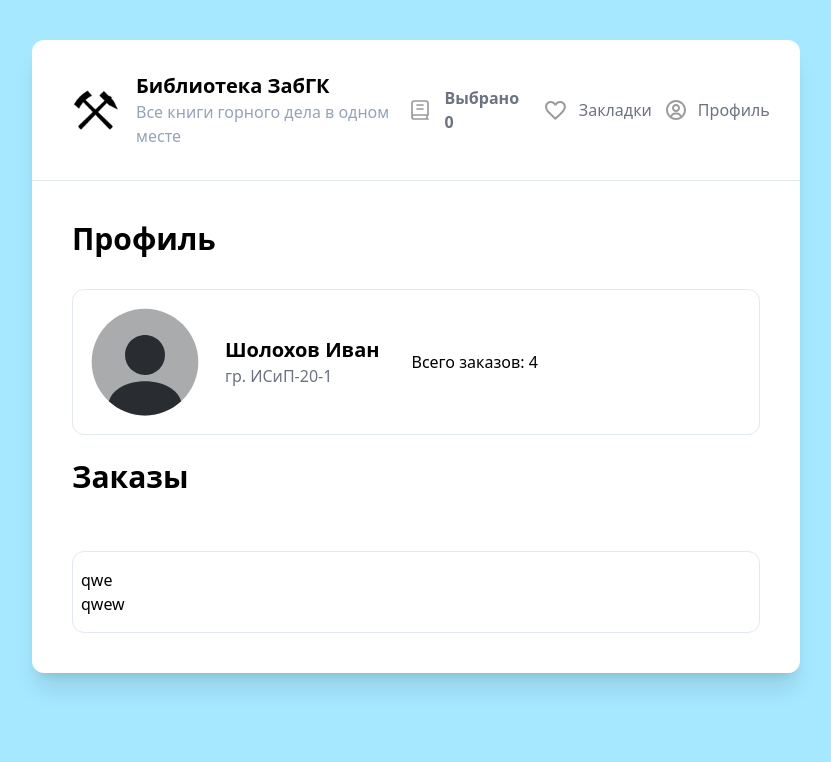
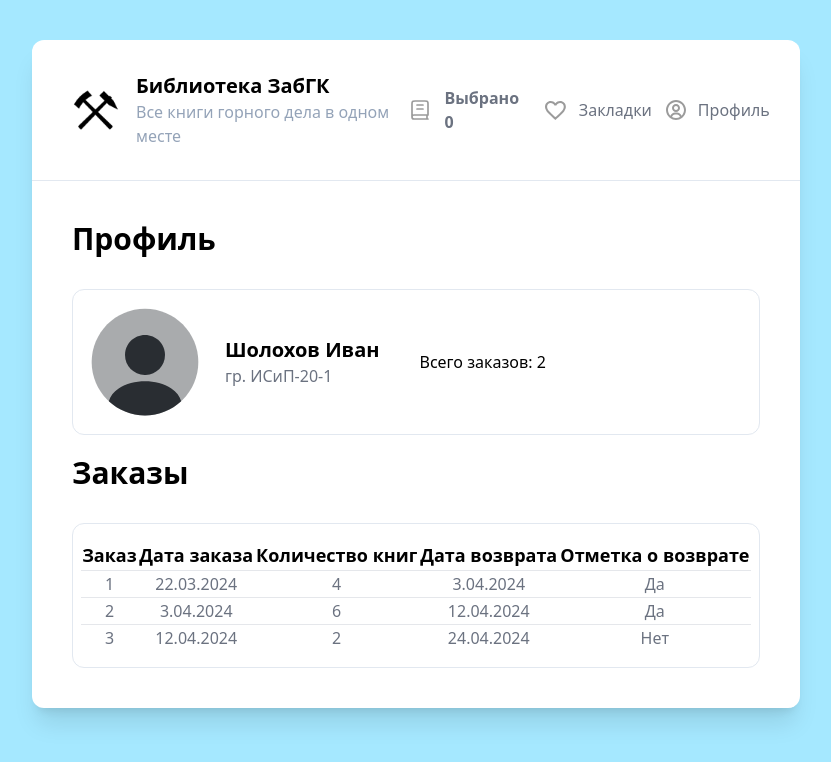
Before and after one commit to NeroN41k/ZABGC_liBRARY, a Vue app: page /profile in a window 1280 px wide. Shown: the top 762 px of the page, without its empty margins (224-1055 px from the left). Built offline with nearby package versions, Linux system fonts and the light colour scheme.

Commit message:
verstka profil'a i 2 compon.

```diff
--- /dev/null
+++ b/src/components/HeaderProfile.vue
@@ -0,0 +1,16 @@
+<template>
+  <div class="flex justify-between items-center">
+    <h2 class="text-3xl font-bold mb-8">Профиль</h2>
+  </div>
+
+  <div class="flex items-center bg-white border border-slate-200 rounded-xl p-2">
+    <img src="/ProfileChange.svg" alt="Profile" class="w-32" />
+    <div class="px-4">
+      <p class="text-xl font-semibold">Шолохов Иван</p>
+      <p class="font-normal text-gray-500">гр. ИСиП-20-1</p>
+    </div>
+    <div class="px-6">
+      <p class="font-medium">Всего заказов: 2</p>
+    </div>
+  </div>
+</template>
--- /dev/null
+++ b/src/components/Orders.vue
@@ -0,0 +1,42 @@
+<template>
+  <div class="flex justify-between items-center mt-5">
+    <h2 class="text-3xl font-bold mb-8">Заказы</h2>
+  </div>
+
+  <div class="grid grid-cols-1 py-4 divide-y bg-white border border-slate-200 rounded-xl p-2">
+    <table class="divide-y">
+        <thead class="text-lg">
+            <tr>
+                <th>Заказ</th>
+                <th>Дата заказа</th>
+                <th>Количество книг</th>
+                <th>Дата возврата</th>
+                <th>Отметка о возврате</th>
+            </tr>
+        </thead>
+        <tbody class="divide-y text-center font-normal text-gray-500">
+            <tr class="cursor-pointer transition hover:-translate-y-2 hover:shadow-xl">
+                <td>1</td>
+                <td>22.03.2024</td>
+                <td>4</td>
+                <td>3.04.2024</td>
+                <td>Да</td>
+            </tr>
+            <tr>
+                <td>2</td>
+                <td>3.04.2024</td>
+                <td>6</td>
+                <td>12.04.2024</td>
+                <td>Да</td>
+            </tr>
+            <tr>
+                <td>3</td>
+                <td>12.04.2024</td>
+                <td>2</td>
+                <td>24.04.2024</td>
+                <td>Нет</td>
+            </tr>
+        </tbody>
+    </table>
+  </div>
+</template>
--- a/src/pages/Profile.vue
+++ b/src/pages/Profile.vue
@@ -1,25 +1,9 @@
+<script setup>
+import HeaderProfile from '../components/HeaderProfile.vue'
+import Orders from '../components/Orders.vue'
+</script>
+
 <template>
-  <div class="flex justify-between items-center">
-    <h2 class="text-3xl font-bold mb-8">Профиль</h2>
-  </div>
-
- <div class="flex items-center bg-white border border-slate-200 rounded-xl p-2">
-  <img src="/ProfileChange.svg" alt="Profile" class="w-32" />
-  <div class="px-4">
-    <p class="text-xl font-semibold">Шолохов Иван</p>
-    <p class="font-normal text-gray-500">гр. ИСиП-20-1</p>
-  </div>
-  <div class="px-4">
-    <p class="font-medium">Всего заказов: 4</p>
-  </div>
- </div>
-
- <div class="flex justify-between items-center py-6">
-    <h2 class="text-3xl font-bold mb-8">Заказы</h2>
-  </div>
-
- <div class="grid grid-cols-1 py-4 bg-white border border-slate-200 rounded-xl p-2">
-  <p>qwe</p>
-  <p>qwew</p>
- </div>
+  <HeaderProfile />
+  <Orders />
 </template>
```
